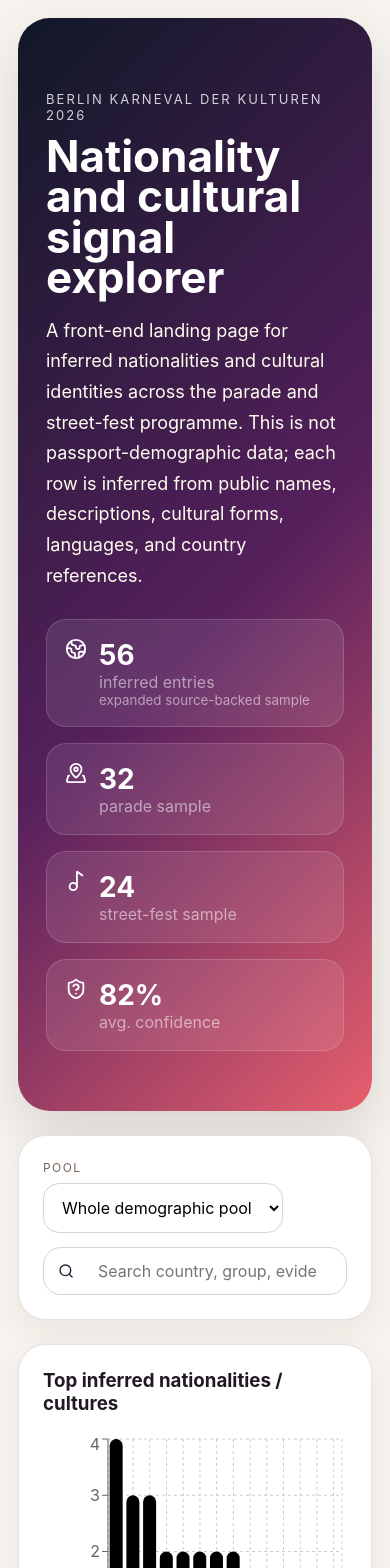
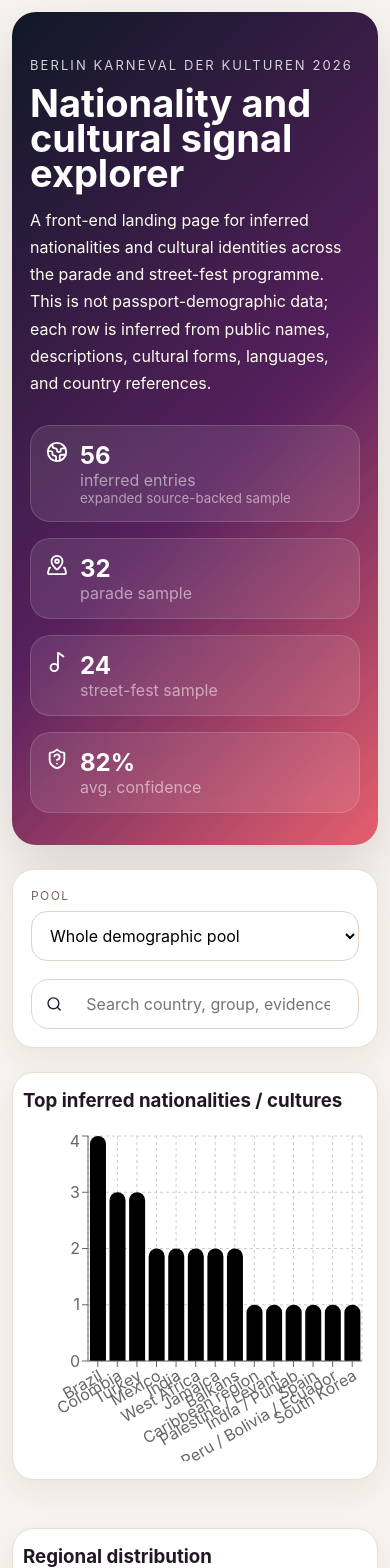
Before and after one commit to alopes2/karneval-statistics, a React (Vite) app: page / in a window 390 px wide. Shown: the top 1568 px of the page. Built offline with nearby package versions, Linux system fonts and the light colour scheme.

Commit message:
Make dashboard mobile responsive

```diff
--- a/src/styles.css
+++ b/src/styles.css
@@ -100,6 +100,10 @@ main {
   margin-bottom: 8px;
 }
 
+.field {
+  min-width: 260px;
+}
+
 select,
 input {
   border: 1px solid #dfd2c8;
@@ -107,6 +111,10 @@ input {
   padding: 13px 14px;
   font: inherit;
   background: #fff;
+}
+
+select {
+  width: 100%;
 }
 
 .search {
@@ -117,18 +125,24 @@ input {
   border: 1px solid #dfd2c8;
   border-radius: 18px;
   padding: 0 14px;
+  min-height: 50px;
 }
 
 .search input {
   border: 0;
   outline: 0;
   width: 100%;
+  min-width: 0;
 }
 
 .grid.two {
   display: grid;
-  grid-template-columns: 1fr 1fr;
+  grid-template-columns: minmax(0, 1fr) minmax(0, 1fr);
   gap: 24px;
+}
+
+.chartCard {
+  min-width: 0;
 }
 
 h2,
@@ -137,6 +151,7 @@ h3 {
   color: #231726;
 }
 
+.sectionHeader p,
 .methodology p {
   line-height: 1.65;
   color: #53443b;
@@ -189,9 +204,14 @@ th {
   color: #991b1b;
 }
 
-@media (max-width: 850px) {
+@media (max-width: 900px) {
   main {
     padding: 18px;
+  }
+
+  .hero {
+    padding: 44px 20px;
+    border-radius: 24px;
   }
 
   .metrics,
@@ -200,14 +220,99 @@ th {
   }
 
   .controls {
-    display: block;
+    display: grid;
+    grid-template-columns: 1fr;
   }
 
-  .search {
-    margin-top: 14px;
+  .field {
+    min-width: 0;
   }
 
   .hero h1 {
     font-size: 44px;
   }
 }
+
+@media (max-width: 640px) {
+  main {
+    padding: 12px;
+  }
+
+  .hero {
+    padding: 32px 18px;
+  }
+
+  .hero h1 {
+    font-size: 38px;
+  }
+
+  .lede {
+    font-size: 16px;
+  }
+
+  .card {
+    padding: 18px;
+    border-radius: 22px;
+  }
+
+  .metric {
+    padding: 15px;
+  }
+
+  .metric strong {
+    font-size: 24px;
+  }
+
+  .chartCard {
+    padding: 16px 10px 18px;
+  }
+
+  .tableWrap {
+    overflow: visible;
+  }
+
+  table,
+  thead,
+  tbody,
+  tr,
+  th,
+  td {
+    display: block;
+  }
+
+  thead {
+    position: absolute;
+    width: 1px;
+    height: 1px;
+    padding: 0;
+    margin: -1px;
+    overflow: hidden;
+    clip: rect(0, 0, 0, 0);
+    white-space: nowrap;
+    border: 0;
+  }
+
+  tr {
+    border: 1px solid #eee4dd;
+    border-radius: 18px;
+    padding: 12px;
+    margin-bottom: 14px;
+    background: #fffaf7;
+  }
+
+  td {
+    border: 0;
+    padding: 8px 0;
+  }
+
+  td::before {
+    content: attr(data-label);
+    display: block;
+    font-size: 11px;
+    text-transform: uppercase;
+    letter-spacing: .08em;
+    color: #806f66;
+    margin-bottom: 4px;
+    font-weight: 700;
+  }
+}
```
